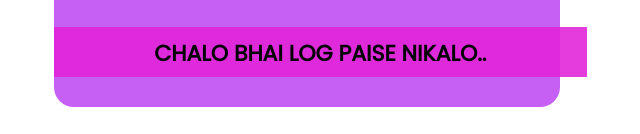
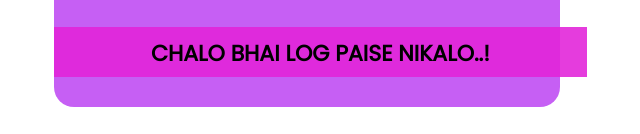
Before and after one commit to sayyidmahaboob/TipCalculator, a plain HTML site: page index.html in a window 1280 px wide. Shown: the part 666-800 px from the top of the page, 333-973 px from the left. Drawn offline with Linux system fonts and the light colour scheme.

Commit message:
added changes and comments

```diff
--- a/index.html
+++ b/index.html
@@ -43,7 +43,7 @@
                     <p></p>
                     <p> Number of People sharing the bill ? </p>
                     <input type="number" id="number-of-people" placeholder="Number of People"> <br>
-                    <button type="button" id="calculate"> Chalo Bhai Log Paise Nikalo.. </button>
+                    <button type="button" id="calculate"> Chalo Bhai Log Paise Nikalo..! </button>
                 </form>
                 <div id="answer">
                     <p> Actual Bill : <span id="actual-bill"> </span>, TotalTip Amount : <span id="total-tip"> 0.00
```
